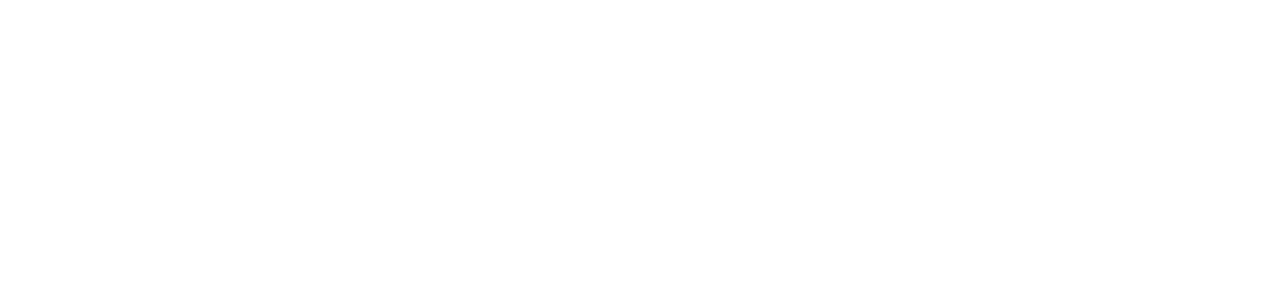
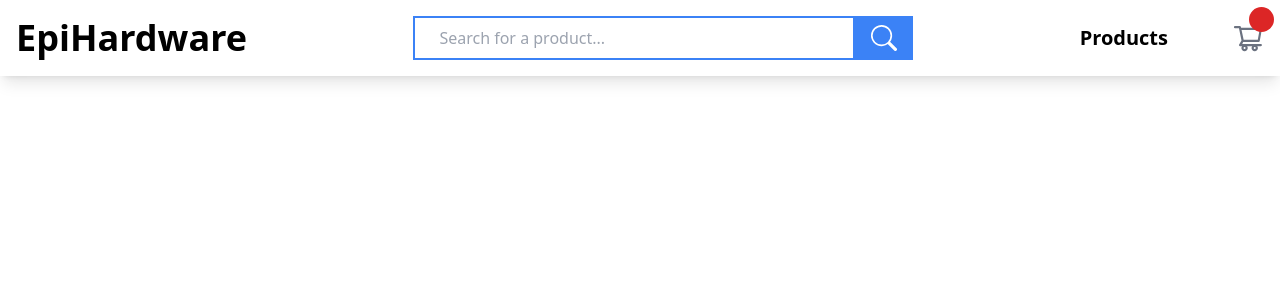
Before and after one commit to EpiHardware/EpiHardware-frontend, a React (Create React App) app: page /home in a window 1280 px wide. Before the commit this address had no page. Shown: the top 300 px of the page. Built offline with nearby package versions, Linux system fonts and the light colour scheme.

Commit message:
Add home

```diff
--- a/src/App.tsx
+++ b/src/App.tsx
@@ -3,17 +3,17 @@
 import './styles/tailwind.css';
 import Login from "./pages/Login";
 import Register from "./pages/Register";
-
+import Home from "./pages/Home"; // Importez le composant Home
 
 const App: React.FC = () => {
     return (
-
         <Router>
             <div className="App">
                 <main>
                     <Routes>
                         <Route path="/login" element={<Login />} />
                         <Route path="/register" element={<Register />} />
+                        <Route path="/home" element={<Home />} /> {/* Ajoutez cette ligne */}
                     </Routes>
                 </main>
             </div>
--- /dev/null
+++ b/src/pages/Home.tsx
@@ -0,0 +1,12 @@
+import React, { FC } from "react";
+import Navbar from "../compenents/Navbar";
+
+const Home: FC = () => {
+    return (
+        <>
+            <Navbar />
+        </>
+    );
+};
+
+export default Home;
```
